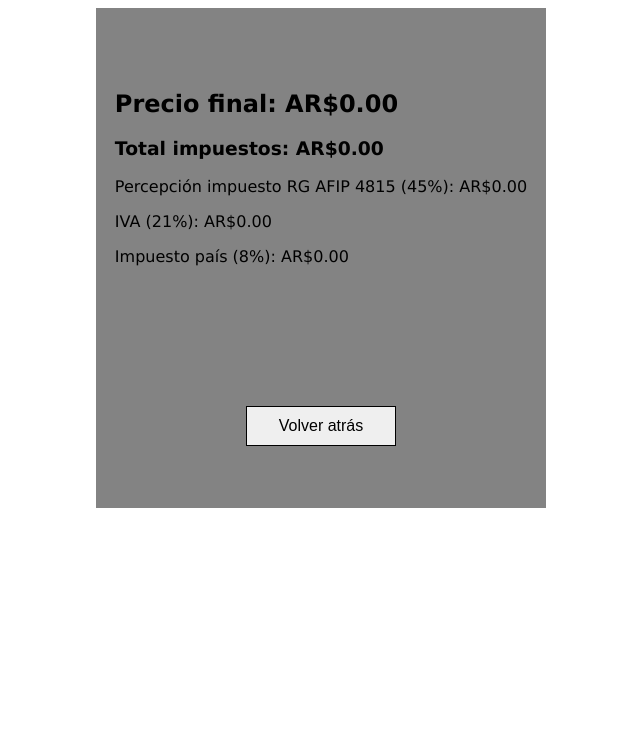
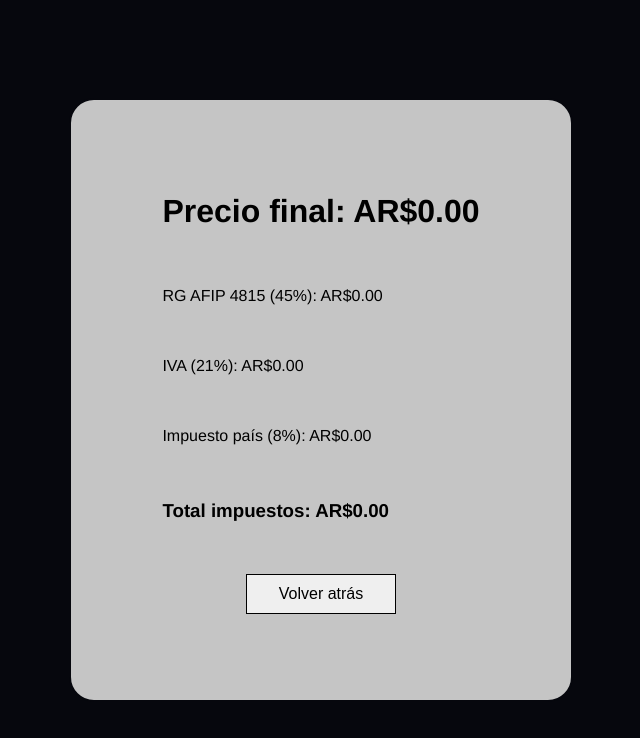
Before and after one commit to MScrimaglia/javascript_coderhouse, a plain HTML site: page index.html in a window 1280 px wide. Both pictures are taken after a click on the button "Calcular". Shown: the whole page, without its empty margins (319-959 px from the left). Drawn offline with Linux system fonts and the light colour scheme.

Commit message:
modificaciones diseño

```diff
--- a/index.html
+++ b/index.html
@@ -16,7 +16,7 @@
             </div>
             <!-- Formulario -->
             <div class="form">
-                <form method="post">
+                <form>
                     <!-- Ingreso del monto a pagar (sin impuestos) -->
                     <label for="form_precio">Introducir precio: $</label>
                     <input name="form_precio" id="form_precio" type="number" placeholder="0.00" step="0.01" min="0" /><br>
@@ -44,14 +44,16 @@
         <!-- Valores finales, inicialmente ocultos -->
         <div class="main_container" id="results_container">
             <div class="results">
-                <h2 id="monto_final">Precio final: AR$</h1>
-                <h3 id="monto_impuestos">Total impuestos: AR$</h3>
-                <p id="monto_afip">Percepción impuesto RG AFIP 4815 (45%): AR$</p>
+                <h1 id="monto_final">Precio final: AR$</h1>
+                <p id="monto_afip">RG AFIP 4815 (45%): AR$</p>
                 <p id="monto_iva">IVA (21%): AR$</p>
                 <p id="monto_pais">Impuesto país (8%): AR$</p>
+                <h3 id="monto_impuestos">Total impuestos: AR$</h3>
             </div>
-            <!-- Al presionar el botón se llama a las funciones changeDisplay y restartDisplayValues -->
-            <input type="button" id="btn" value="Volver atrás" class="button" onclick="changeDisplay('results_container', 'none'); changeDisplay('form_container', 'flex'); restartDisplayValues();" />
+            <div class="btn_container">
+                <!-- Al presionar el botón se llama a las funciones changeDisplay y restartDisplayValues -->
+                <input type="button" id="btn_return" value="Volver atrás" class="button" onclick="changeDisplay('results_container', 'none'); changeDisplay('form_container', 'flex'); restartDisplayValues();" />
+            </div>
         </div>
 
     </div>
--- a/style/style.css
+++ b/style/style.css
@@ -1,5 +1,6 @@
 body {
-    font-family: Verdana, Geneva, Tahoma, sans-serif;
+    font-family: 'Franklin Gothic Medium', 'Arial Narrow', Arial, sans-serif    ;
+    margin: 0;
 }
 
 #results_container {
@@ -7,19 +8,23 @@ body {
 }
 
 .background {
+    height: 100vh;
     display: flex;
     align-items: center;
     justify-content: center;
+    background-color: #06070d;
 }
 
 .main_container{
-    background-color: rgb(131, 131, 131);
-    width: 450px;
-    height: 500px;
+    background-color: rgb(197, 197, 197);
+    width: 500px;
+    height: 600px;
     display: flex;
     flex-direction: column;
     justify-content: space-around;
     align-items: center;
+    border: 2px #06070d solid;
+    border-radius: 25px;
 }
 
 .description {
@@ -27,19 +32,20 @@ body {
 }
 
 form {
-    margin-bottom: 60px;
+    margin-bottom: 40px;
 }
 
 .radio_form{
     display: flex;
-    justify-content: space-around;
+    justify-content: center;
+    column-gap: 5%;
     align-items: center;
-    margin: 0 15%;
 }
 
 .btn_container {
     display: flex;
     justify-content: center;
+    margin-top: 80px;
 }
 
 .button {
@@ -50,7 +56,20 @@ form {
     transition: 0.2s;
 }
 
+#btn_return {
+    margin-bottom: 75px;
+}
+
 .button:hover {
     background-color: black;
     color: white;
 }
+
+.results {
+    height: 50%;
+    display: flex;
+    flex-direction: column;
+    justify-content: space-around;
+    row-gap: 20px;
+    margin-top: 60px;
+}
```
